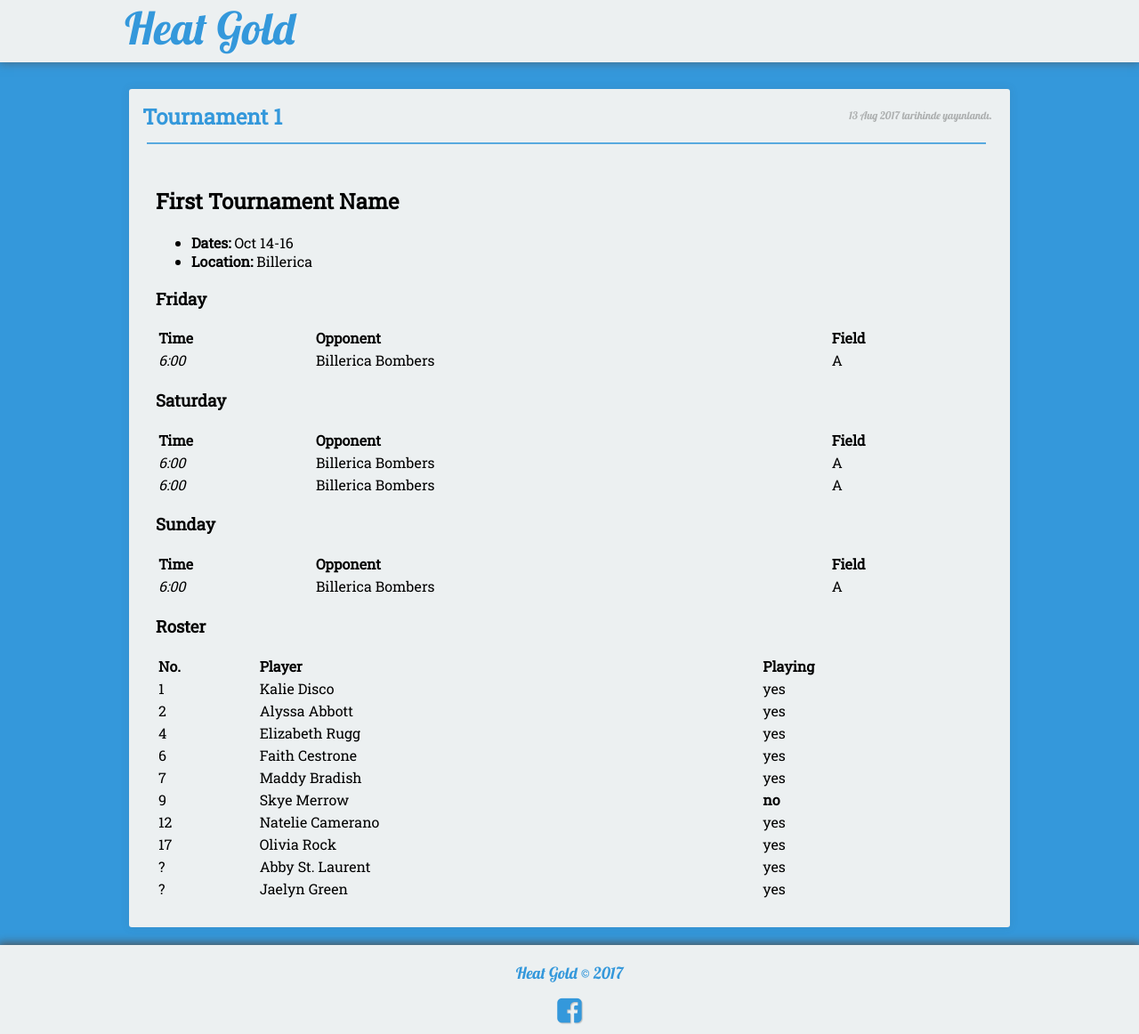
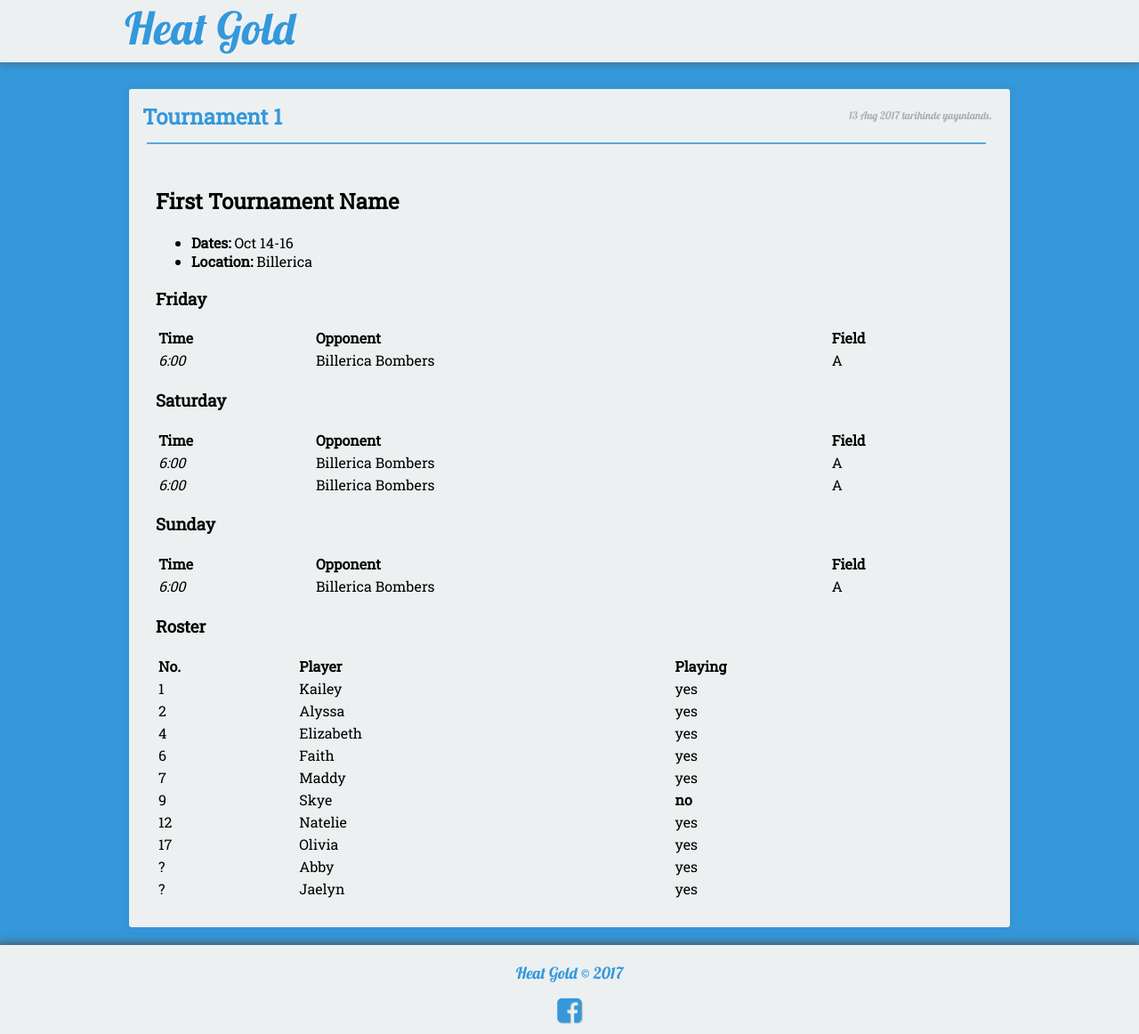
Before and after one commit to seanmerrow/ecf, a Jekyll site: the page built from _posts/2017-08-13-Tourney.md, in a window 1280 px wide. Shown: the whole page at 89% size. Built offline with Jekyll 4.4.1, drawn with Linux system fonts in a browser that asks for light colours; nearby versions of some CDN libraries.

Commit message:
Update 2017-08-13-Tourney.md

```diff
--- a/_posts/2017-08-13-Tourney.md
+++ b/_posts/2017-08-13-Tourney.md
@@ -34,17 +34,17 @@ tag:
 
 |No.|Player|Playing|
 |:---|:---|:---|
-|1|Kalie Disco|yes|
-|2|Alyssa Abbott|yes|
+|1|Kailey|yes|
+|2|Alyssa|yes|
 |----
-|4|Elizabeth Rugg|yes|
-|6|Faith Cestrone|yes|
+|4|Elizabeth|yes|
+|6|Faith|yes|
 |----
-|7|Maddy Bradish|yes|
-|9|Skye Merrow|**no**|
+|7|Maddy|yes|
+|9|Skye|**no**|
 |----
-|12|Natelie Camerano|yes|
-|17|Olivia Rock|yes|
+|12|Natelie|yes|
+|17|Olivia|yes|
 |----
-|?|Abby St. Laurent|yes|
-|?|Jaelyn Green|yes|
+|?|Abby|yes|
+|?|Jaelyn|yes|
```
